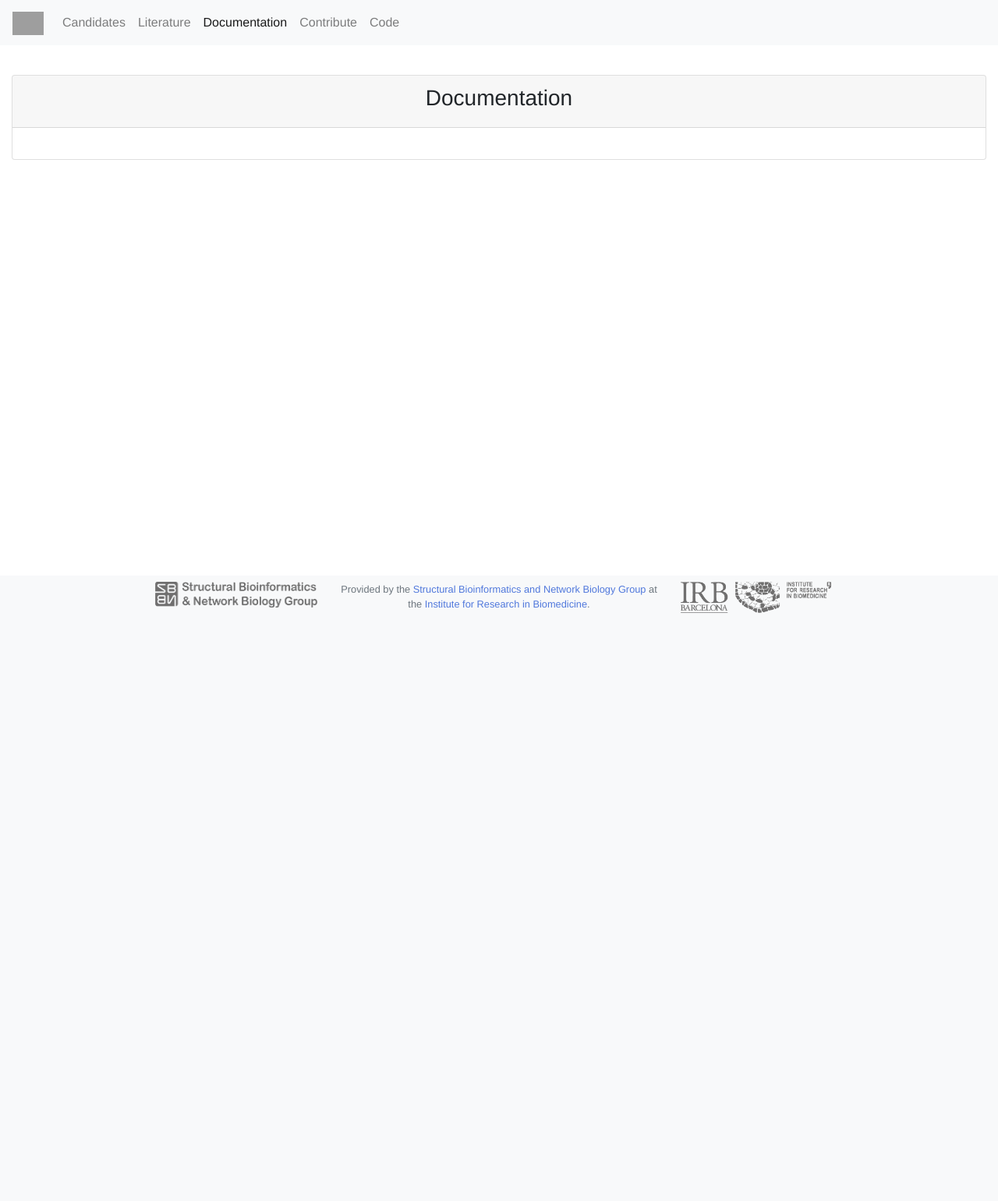
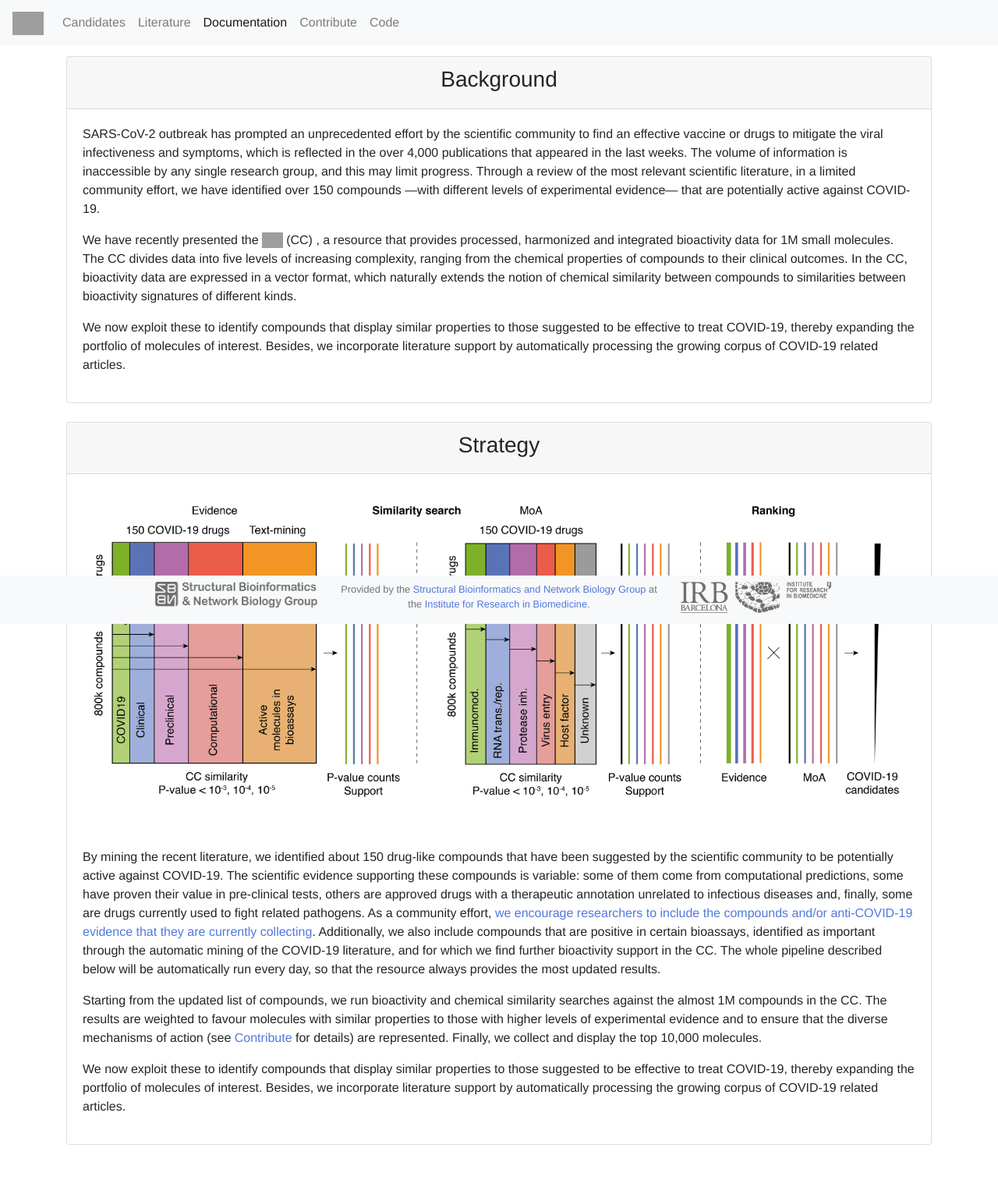
Before and after one commit to sbnb-irb/covid19, a Flask app: page /docs in a window 1280 px wide. Shown: the whole page at 78% size. Before the commit the page ends 786 px from the top, so only its background shows below. Run offline with Flask 2, Linux system fonts and the light colour scheme; parts of the project's set-up code (start-up, migrations or seed data) failed here and were passed over; some libraries are stand-ins or nearby versions; grey boxes are pictures that could not be loaded.

Commit message:
filling documentation page

```diff
--- a/web/templates/docs.html
+++ b/web/templates/docs.html
@@ -20,18 +20,51 @@
 {% include 'navbar.html' %}
 {% endwith %}
 
-<div id="main" class="container-fluid justify-content-center">
-  <!-- Table -->
+<div id="main" class="container justify-content-center">
+
+
+  <div class="card card-default">
+    <div class="card-header">
+      <h3 id="table_title" class="text-center">Background</h3>
+    </div>
+    <div class="card-body">
+      <p>
+        SARS-CoV-2 outbreak has prompted an unprecedented effort by the scientific community to find an effective vaccine or drugs to mitigate the viral infectiveness and symptoms, which is reflected in the over 4,000 publications that appeared in the last weeks. The volume of information is inaccessible by any single research group, and this may limit progress. Through a review of the most relevant scientific literature, in a limited community effort, we have identified over 150 compounds —with different levels of experimental evidence— that are potentially active against COVID-19.
+      </p>
+      <p>
+        We have recently presented the
+        <a href="https://chemicalchecker.com/" target="_blank">
+          <img alt="ChemicalChecker" height="20" src="https://chemicalchecker.com/images/CC_logo_blue.svg">
+        </a> (CC)
+        , a resource that provides processed, harmonized and integrated bioactivity data for 1M small molecules. The CC divides data into five levels of increasing complexity, ranging from the chemical properties of compounds to their clinical outcomes. In the CC, bioactivity data are expressed in a vector format, which naturally extends the notion of chemical similarity between compounds to similarities between bioactivity signatures of different kinds.
+      </p>
+      <p>
+        We now exploit these to identify compounds that display similar properties to those suggested to be effective to treat COVID-19, thereby expanding the portfolio of molecules of interest. Besides, we incorporate literature support by automatically processing the growing corpus of COVID-19 related articles.
+      </p>
+
+    </div>
+  </div>
+
   <br>
 
   <div class="card card-default">
     <div class="card-header">
-      <h3 id="table_title" class="text-center">Documentation</h3>
+      <h3 id="table_title" class="text-center">Strategy</h3>
     </div>
+    <img class="card-img-top p-4" src="{{ url_for('static', filename='images/covid19-cc-scheme.png') }}" alt="Logo">
     <div class="card-body">
+      <p>
+        By mining the recent literature, we identified about 150 drug-like compounds that have been suggested by the scientific community to be potentially active against COVID-19. The scientific evidence supporting these compounds is variable: some of them come from computational predictions, some have proven their value in pre-clinical tests, others are approved drugs with a therapeutic annotation unrelated to infectious diseases and, finally, some are drugs currently used to fight related pathogens. As a community effort, <a href="https://docs.google.com/spreadsheets/d/1BesqNdhHoVyldk372JOyNbhKAl0ncVZwloTpWb6YWZw/edit#gid=424137782" target="_blank">we encourage researchers to include the compounds and/or anti-COVID-19 evidence that they are currently collecting</a>. Additionally, we also include compounds that are positive in certain bioassays, identified as important through the automatic mining of the COVID-19 literature, and for which we find further bioactivity support in the CC. The whole pipeline described below will be automatically run every day, so that the resource always provides the most updated results.
+      </p>
+      <p>
+        Starting from the updated list of compounds, we run bioactivity and chemical similarity searches against the almost 1M compounds in the CC. The results are weighted to favour molecules with similar properties to those with higher levels of experimental evidence and to ensure that the diverse mechanisms of action (see <a href="https://docs.google.com/spreadsheets/d/1BesqNdhHoVyldk372JOyNbhKAl0ncVZwloTpWb6YWZw/edit#gid=424137782" target="_blank">Contribute</a> for details) are represented. Finally, we collect and display the top 10,000 molecules.
+      </p>
+      <p>
+        We now exploit these to identify compounds that display similar properties to those suggested to be effective to treat COVID-19, thereby expanding the portfolio of molecules of interest. Besides, we incorporate literature support by automatically processing the growing corpus of COVID-19 related articles.
+      </p>
+
     </div>
   </div>
-
 </div>
 {% include 'footer.html' %}
 
```
Also changed, not shown: web/static/images/covid19-cc-scheme.png (added).
